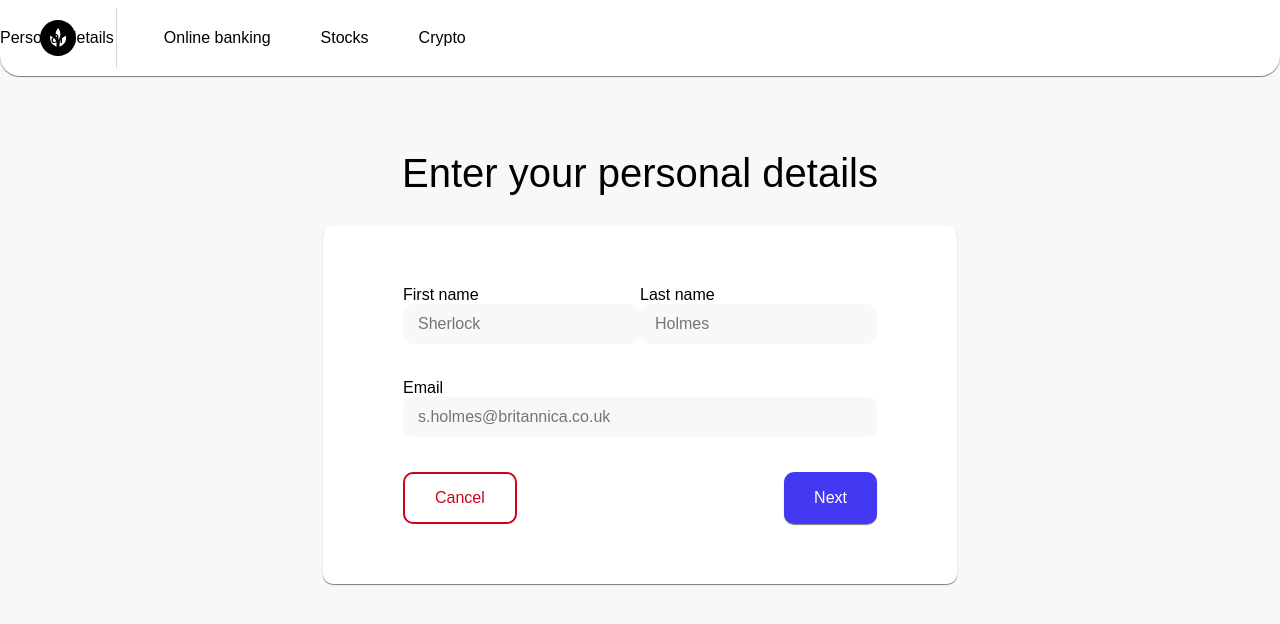
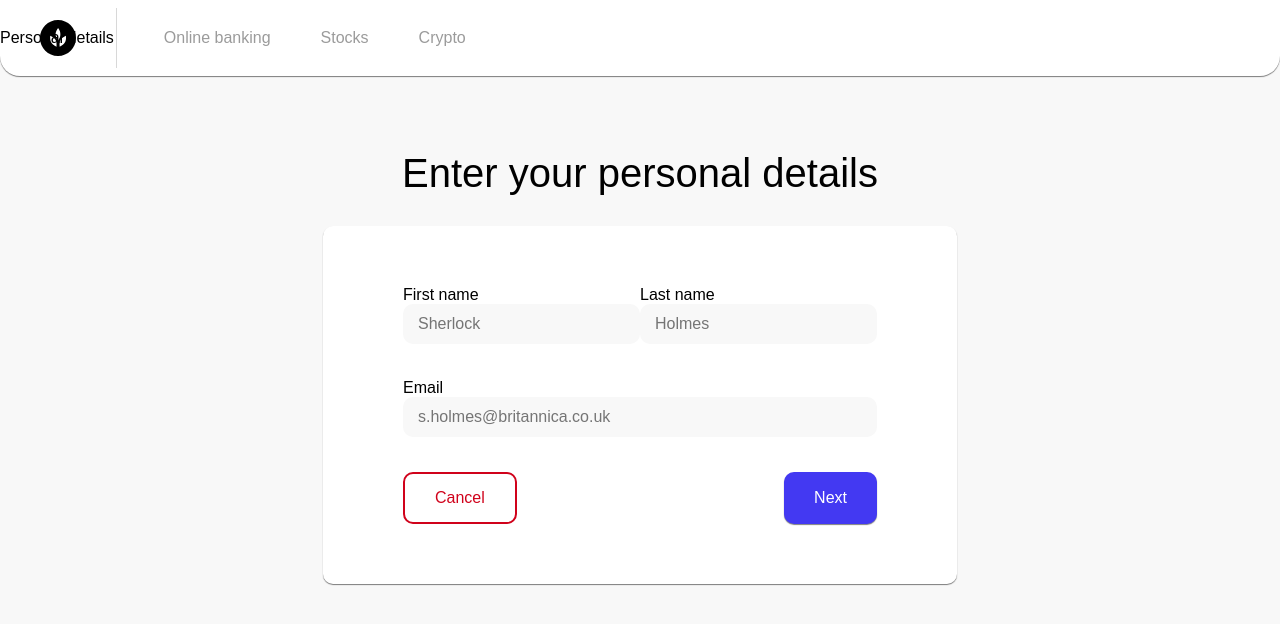
Before and after one commit to RJJ95/fortune-onboarding, a React (Create React App) app: page / in a window 1280 px wide. Shown: the top 624 px of the page. Built offline with nearby package versions, Linux system fonts and the light colour scheme.

Commit message:
finished primary menu

```diff
--- a/src/components/sections/primary-menu/primary-menu-styles.js
+++ b/src/components/sections/primary-menu/primary-menu-styles.js
@@ -1,5 +1,5 @@
 import styled from "styled-components";
-import { Link } from "react-router-dom";
+import { NavLink } from "react-router-dom";
 
 export const Wrapper = styled.nav`
   display: flex;
@@ -29,7 +29,15 @@ export const MenuItemsContainer = styled.div`
   }
 `;
 
-export const MenuItem = styled(Link)``;
+export const MenuItem = styled(NavLink)`
+  color: ${({ theme }) => theme.colors.quickSilver};
+  transition: ${({ theme }) => theme.transition};
+
+  &.active,
+  &:hover {
+    color: ${({ theme }) => theme.colors.black};
+  }
+`;
 
 export const VerticalLine = styled.div`
   border-left: 1px solid ${({ theme }) => theme.colors.silverMedal};
--- a/src/config/theme.js
+++ b/src/config/theme.js
@@ -11,4 +11,5 @@ export const theme = {
   },
   borderRadius: "10px",
   shadow: "0 1px 1px 0 rgba(0, 0, 0, 0.5)",
+  transition: "400ms",
 };
```
